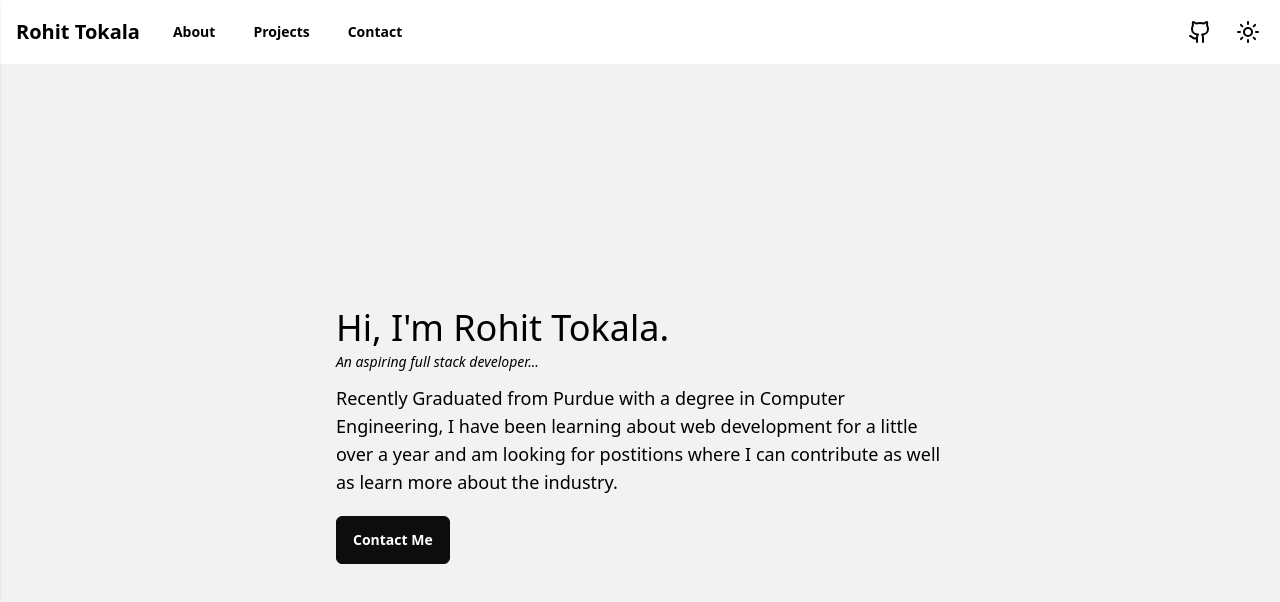
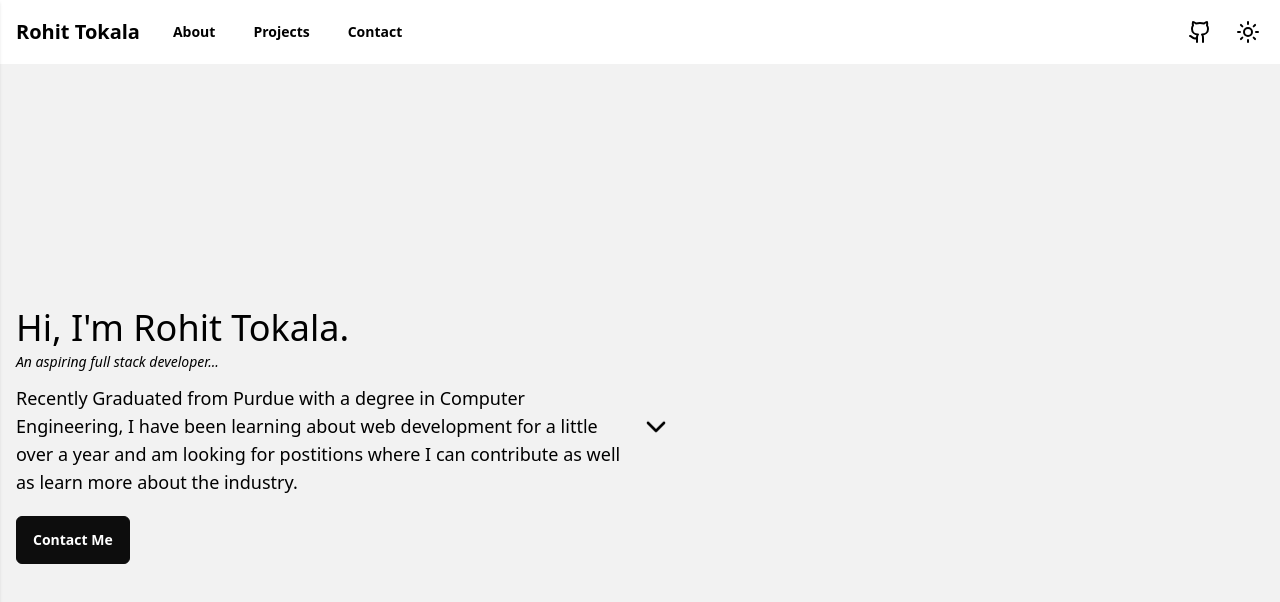
Before and after one commit to rtokala14/personal-portfolio, a Next.js app: page / in a window 1280 px wide. Shown: the top 602 px of the page. Built offline with nearby package versions, Linux system fonts and the light colour scheme.

Commit message:
Add a bouncing down arrow in homepage

```diff
--- a/src/app/page.tsx
+++ b/src/app/page.tsx
@@ -1,12 +1,13 @@
 import Image from "next/image";
 import programmerPic from "../../public/programmer_illustration.webp";
 import Link from "next/link";
+import { ChevronDown } from "lucide-react";
 
 export default function Home() {
   return (
     <div className=" min-h-screen snap-proximity snap-y">
-      <div className="h-full snap-center pb-14 bg-base-200 flex flex-col lg:flex-row w-full items-center justify-evenly">
-        <div className=" px-4 w-full md:w-2/3 xl:w-1/2 flex flex-col items-start gap-1">
+      <div className="h-full snap-center pb-14 bg-base-200 flex flex-col lg:flex-row w-full items-center">
+        <div className=" px-4 w-full md:w-2/3 xl:w-1/2 flex flex-col items-start gap-1 my-auto">
           <h1 className=" text-4xl font-medium">{"Hi, I'm Rohit Tokala."}</h1>
           <p className=" text-sm italic">An aspiring full stack developer...</p>
           <p className=" pt-2 break-words text-lg">
@@ -20,6 +21,9 @@ export default function Home() {
             </button>
           </Link>
         </div>
+        <div className=" mb-4 animate-bounce align-bottom ">
+          <ChevronDown className=" h-8 w-8" />
+        </div>
       </div>
       <div className="h-full snap-center bg-base-300 w-full"></div>
     </div>
```
